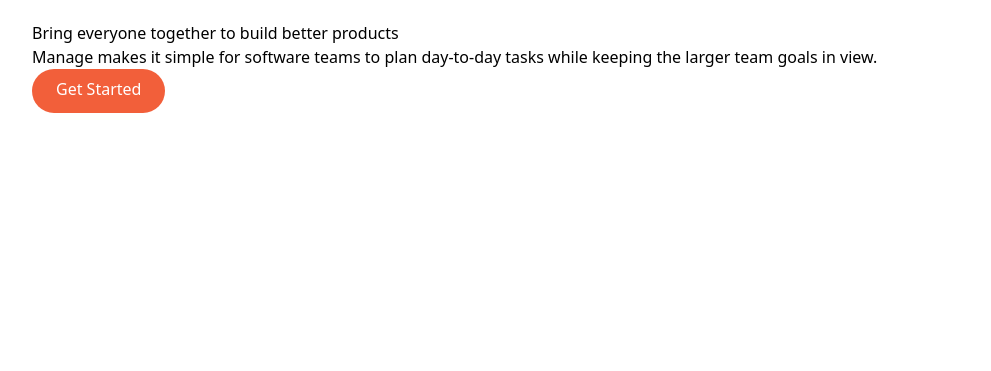
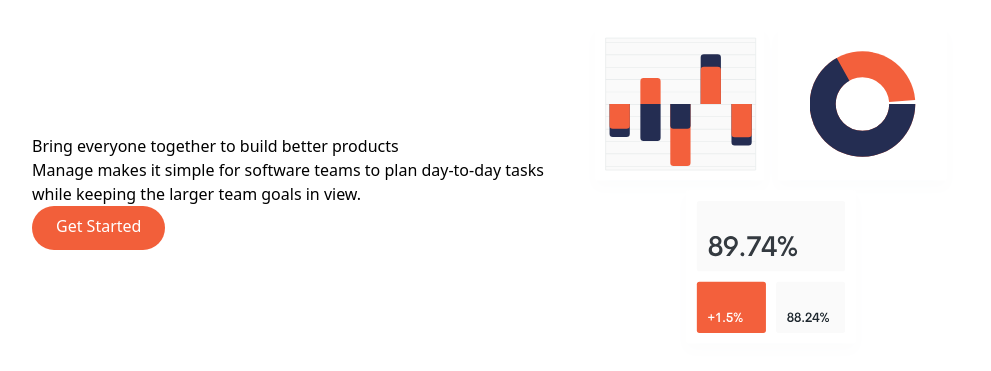
Before and after one commit to iLynette/tailwindCSS, a website: page index.html in a window 1280 px wide. Shown: the part 71-442 px from the top of the page, without its empty margins (144-1135 px from the left). Drawn offline with Linux system fonts and the light colour scheme.

Commit message:
Add right image for hero

```diff
--- a/index.html
+++ b/index.html
@@ -42,7 +42,7 @@
                 </div>
             </div>
             <div>
-
+                <img src="/img/illustration-intro.svg" alt="pic">
             </div>
         </div>
     </section>
```
